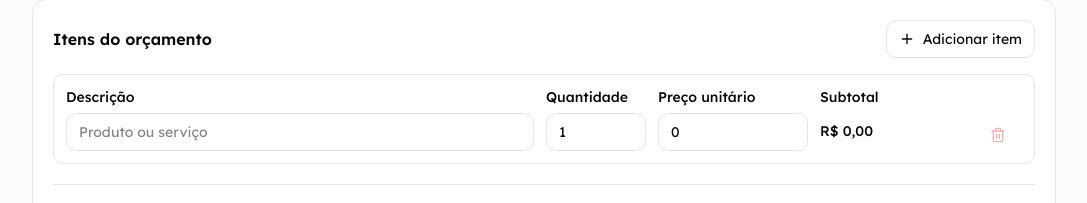
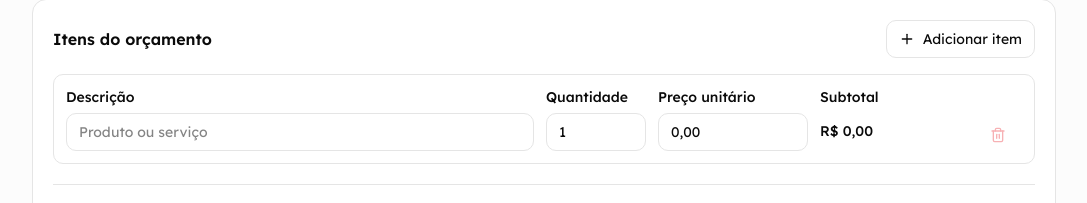
Before and after one commit to MateusBAlmeida/solar-report, a Next.js app: page /budgets/new in a window 1280 px wide. Shown: the part 425-628 px from the top of the page, without its empty margins (96-1183 px from the left). Built offline with nearby package versions, Linux system fonts and the light colour scheme.

Commit message:
Ajuste de número

```diff
--- a/src/app/budgets/new/page.tsx
+++ b/src/app/budgets/new/page.tsx
@@ -16,6 +16,30 @@ const currency = (value: number) =>
     style: "currency",
     currency: "BRL",
   }).format(value);
+
+const formatPriceInput = (value: number) =>
+  new Intl.NumberFormat("pt-BR", {
+    minimumFractionDigits: 2,
+    maximumFractionDigits: 2,
+    useGrouping: false,
+  }).format(value);
+
+const parsePriceInput = (value: string) => {
+  const normalized = value.replace(".", "").replace(",", ".");
+  const parsed = Number(normalized);
+  return Number.isFinite(parsed) ? parsed : 0;
+};
+
+const maskPriceInput = (value: string) => {
+  const digits = value.replace(/\D/g, "");
+
+  if (!digits) return "";
+
+  const integerPart = digits.length > 3 ? digits.slice(0, -2) : "0";
+  const decimalPart = digits.slice(-2).padStart(2, "0");
+
+  return `${integerPart.replace(/^0+(?=\d)/, "") || "0"},${decimalPart}`;
+};
 
 export default function BudgetsPage() {
   const [clientName, setClientName] = useState("");
@@ -45,7 +69,11 @@ export default function BudgetsPage() {
           ? {
               ...item,
               [field]:
-                field === "description" ? value : Number(value),
+                field === "description"
+                  ? value
+                  : field === "unitPrice"
+                    ? parsePriceInput(value)
+                    : Number(value),
             }
           : item
       )
@@ -228,12 +256,18 @@ export default function BudgetsPage() {
                     <label className={labelClass}>Preço unitário</label>
                     <input
                       className={inputClass}
-                      type="number"
+                      type="text"
+                      inputMode="numeric"
                       min="0"
                       step="0.01"
-                      value={item.unitPrice}
+                      placeholder="0,00"
+                      value={formatPriceInput(item.unitPrice)}
                       onChange={(e) =>
-                        updateItem(index, "unitPrice", e.target.value)
+                        updateItem(
+                          index,
+                          "unitPrice",
+                          maskPriceInput(e.target.value)
+                        )
                       }
                       required
                     />
```
